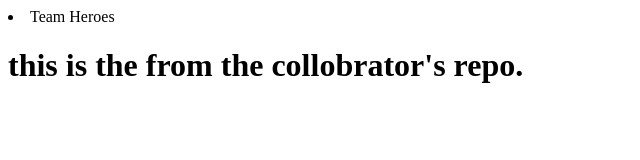
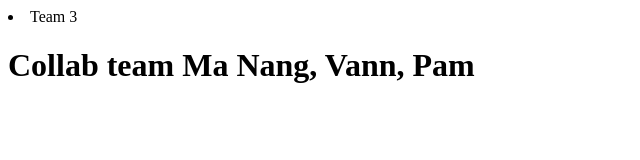
Before and after one commit to plam23/MVP, a plain HTML site: page team.html in a window 1280 px wide. Shown: the whole page, without its empty margins (0-640 px from the left). Drawn offline with Linux system fonts and the light colour scheme.

Commit message:
update1
updating team html

```diff
--- a/team.html
+++ b/team.html
@@ -7,7 +7,7 @@
     <title>Document</title>
 </head>
 <body>
-    <li> Team Heroes</li>
-    <h1>this is the from the collobrator's repo.</h1>
+    <li> Team 3 </li>
+    <h1>Collab team Ma Nang, Vann, Pam </h1>
 </body>
 </html>
```
